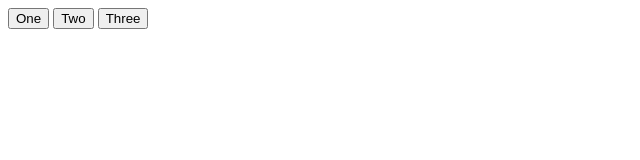
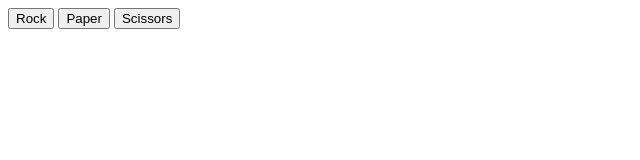
Before and after one commit to FatAnorexic/rock_paper_sciissors, a plain HTML site: page index.html in a window 1280 px wide. Shown: the whole page, without its empty margins (0-640 px from the left). Drawn offline with Linux system fonts and the light colour scheme.

Commit message:
Change names of buttons
Changed the names of the buttons in index.html. The player will now have the optnion
between rock, paper, or scissors.

```diff
--- a/index.html
+++ b/index.html
@@ -6,9 +6,9 @@
     <title>Rock Paper Scissors</title>
 </head>
 <body>
-    <button>One</button>
-    <button>Two</button>
-    <button>Three</button>
+    <button>Rock</button>
+    <button>Paper</button>
+    <button>Scissors</button>
     <script src="js/rock_paper_scissors.js"></script>
 </body>
 </html>
```
